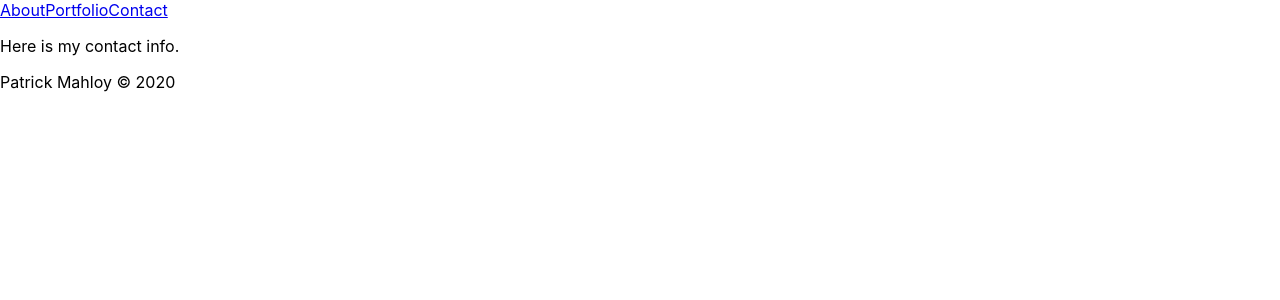
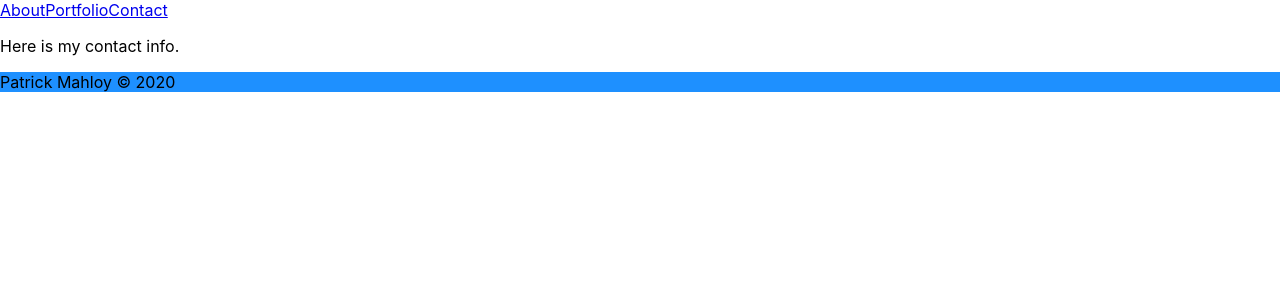
Before and after one commit to ploymahloy/react-portfolio, a React (Create React App) app: page /contact in a window 1280 px wide. Shown: the top 300 px of the page. Built offline with nearby package versions, Linux system fonts and the light colour scheme.

Commit message:
added blue background to footer

```diff
--- a/src/App.js
+++ b/src/App.js
@@ -6,6 +6,7 @@ import About from "./pages/About";
 import Portfolio from "./pages/Portfolio";
 import Contact from "./pages/Contact";
 import Footer from "./components/Footer";
+import "./components/Footer.css";
 
 function App() {
   return (
--- /dev/null
+++ b/src/components/Footer.css
@@ -0,0 +1,3 @@
+.footer {
+    background-color: dodgerblue;
+}
--- a/src/components/Footer.js
+++ b/src/components/Footer.js
@@ -1,8 +1,9 @@
 import React from "react";
+import "./Footer.css";
 
 function Footer(props) {
     return (
-    <div>
+    <div className="footer">
       Patrick Mahloy © 2020
     </div>
     )
```
